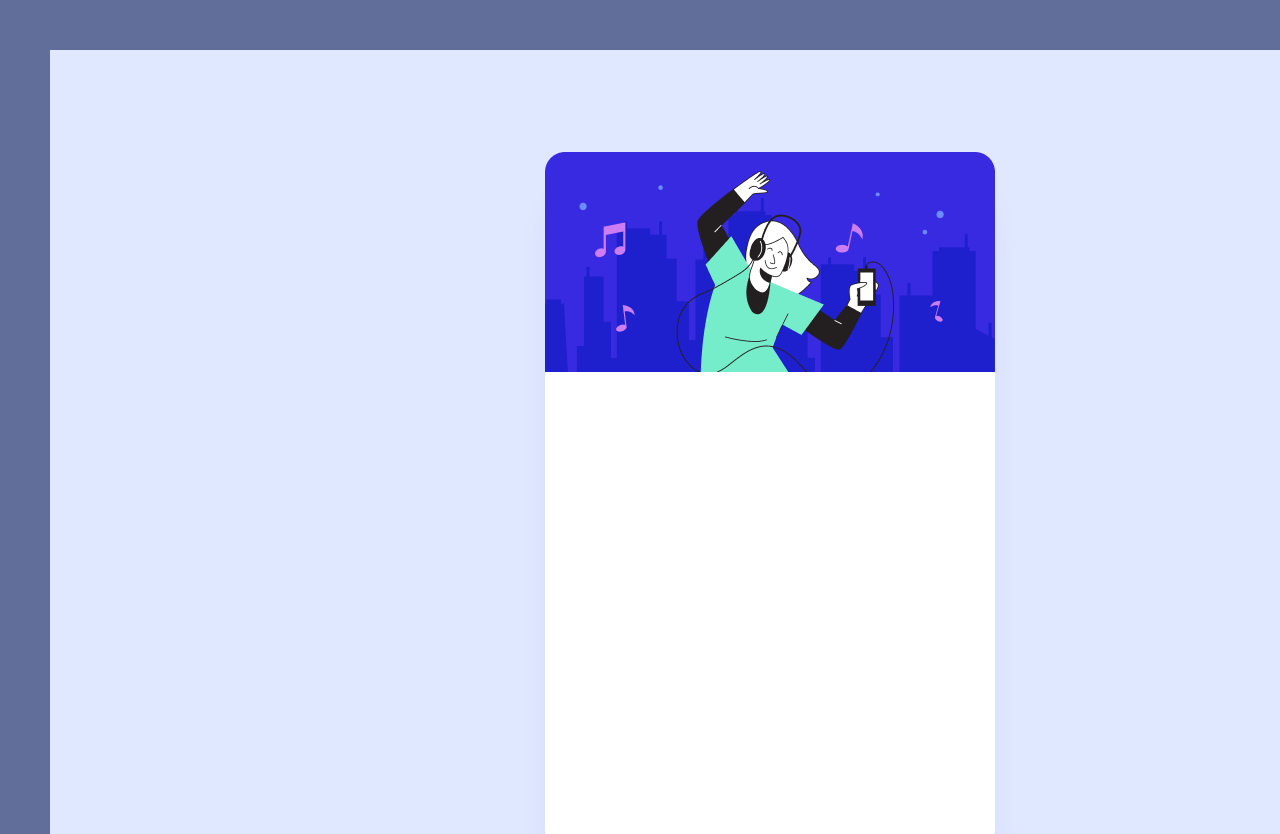
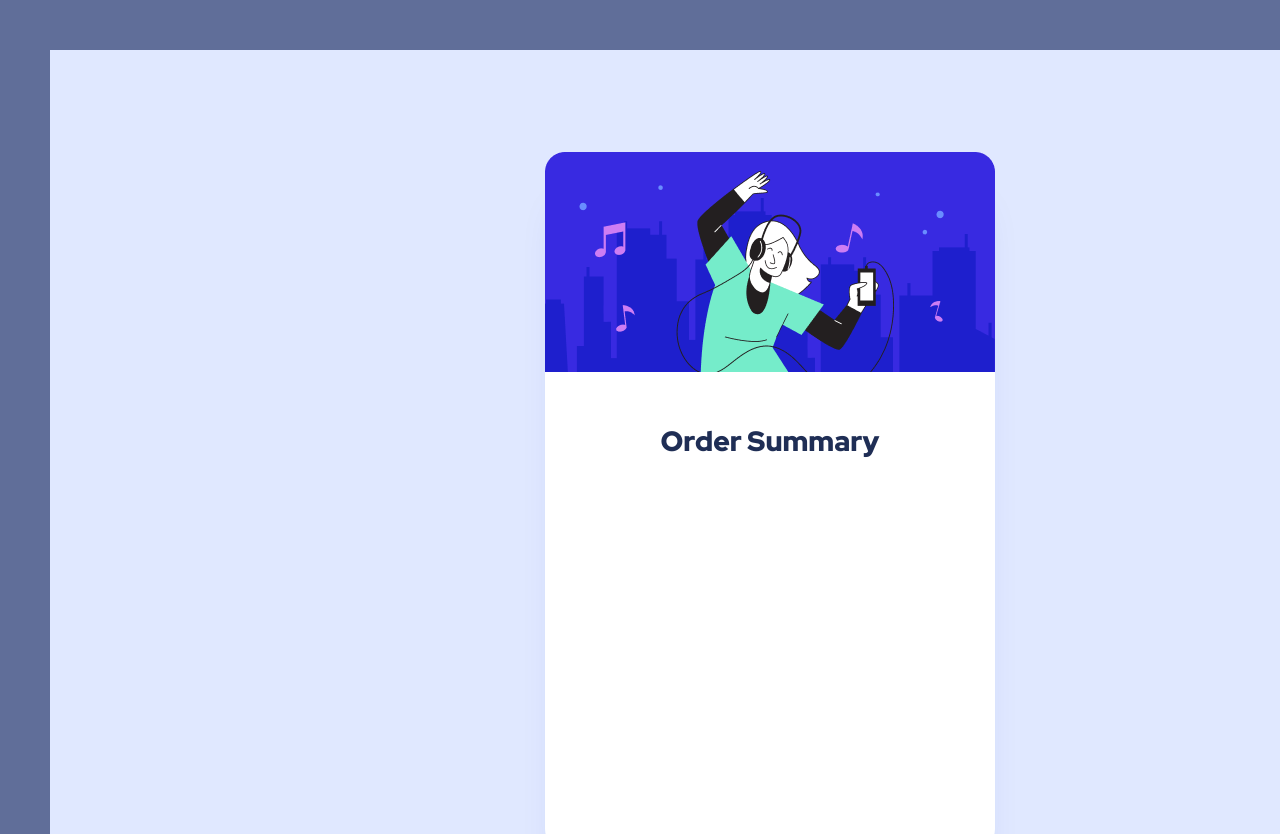
Before and after one commit to acunmedyaakademi/orderSummaryCompenent, a plain HTML site: page index.html in a window 1280 px wide. Shown: the top 834 px of the page. Drawn offline with Linux system fonts and the light colour scheme.

Commit message:
container-text-1 divi açılıp css bilgileri yazıldı.

```diff
--- a/assets/css/style.css
+++ b/assets/css/style.css
@@ -26,3 +26,12 @@ body{
     background: #FFF;
     box-shadow: 0px 40px 40px -20px #0d30bd26;
 }
+
+.container-text-1{
+    color: #1F2E55;
+    font-size: 28px;
+    font-weight: 900;
+    line-height: normal;
+    padding: 45px 0 17px;
+    text-align: center;
+}
--- a/index.html
+++ b/index.html
@@ -13,6 +13,7 @@
     <div class="container">
         <div class="container-group-6">
             <img src="assets/img/musicFlatline.png" alt="">
+            <p class="container-text-1">Order Summary </p>
         </div>
     </div>
 </body>
```
